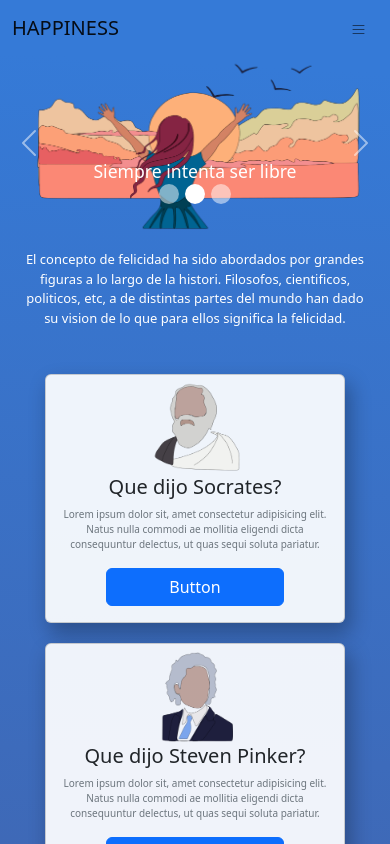
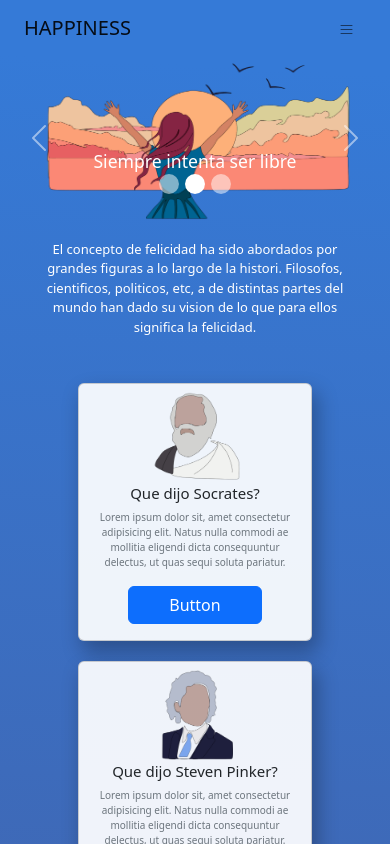
Before and after one commit to jorgeProgramaEn5/mi_felicidad, a React (Create React App) app: page / in a window 390 px wide. Shown: the top 844 px of the page. Built offline with nearby package versions, Linux system fonts and the light colour scheme.

Commit message:
modificate body style

```diff
--- a/src/App.js
+++ b/src/App.js
@@ -9,12 +9,13 @@ import { banner, } from './Constant';
 
 function App() {
   return (
-    <div className="app container-fluid">
+    <div className="app row">
+      <div className="container-fuid">
         <div className="row">
-        <div className="col-md-12"><Navbar /></div>
+          <div className="col"><Navbar /></div>
         </div>
         <div className="row">
-        <div className="col-md-12"><Hero banners={ banner }/></div>
+          <div className="col"><Hero banners={ banner }/></div>
         </div>
         <div className="row">
           <div className="col"><Texto /></div>
@@ -23,6 +24,7 @@ function App() {
           <div className="col-md-12"><ListCard /></div>
         </div>
       </div>
+    </div>
   );
 }
 
--- a/src/styles/App.css
+++ b/src/styles/App.css
@@ -1,11 +1,16 @@
 /* .app {
     padding: 0;
+    margin: 0;
     background: rgb(255,255,255);
     background: linear-gradient(183deg, rgba(255,255,255,1) 25%, rgba(69,92,159,1) 87%);
 } */
 
 .app {
     padding: 0;
+    margin: 0;
+    /* width: 100vw;
+    display: flex;
+    justify-content: center; */
     background: rgb(53,122,215);
     background: linear-gradient(183deg, rgba(53,122,215,1) 5%, rgba(69,92,159,1) 100%);
 }
--- a/src/styles/Card.css
+++ b/src/styles/Card.css
@@ -35,10 +35,15 @@ h4 {
 @media only screen and (max-width: 968px) {
     .card_container p {
         font-size: 10px;
+        max-width: 200px;
     }
 
     .contain__img {
         width: 100px;
     }
 
+    h4 {
+        font-size: 15px;
+    }
+
 }
```
Lines whose indentation alone changed are shown as unchanged.
